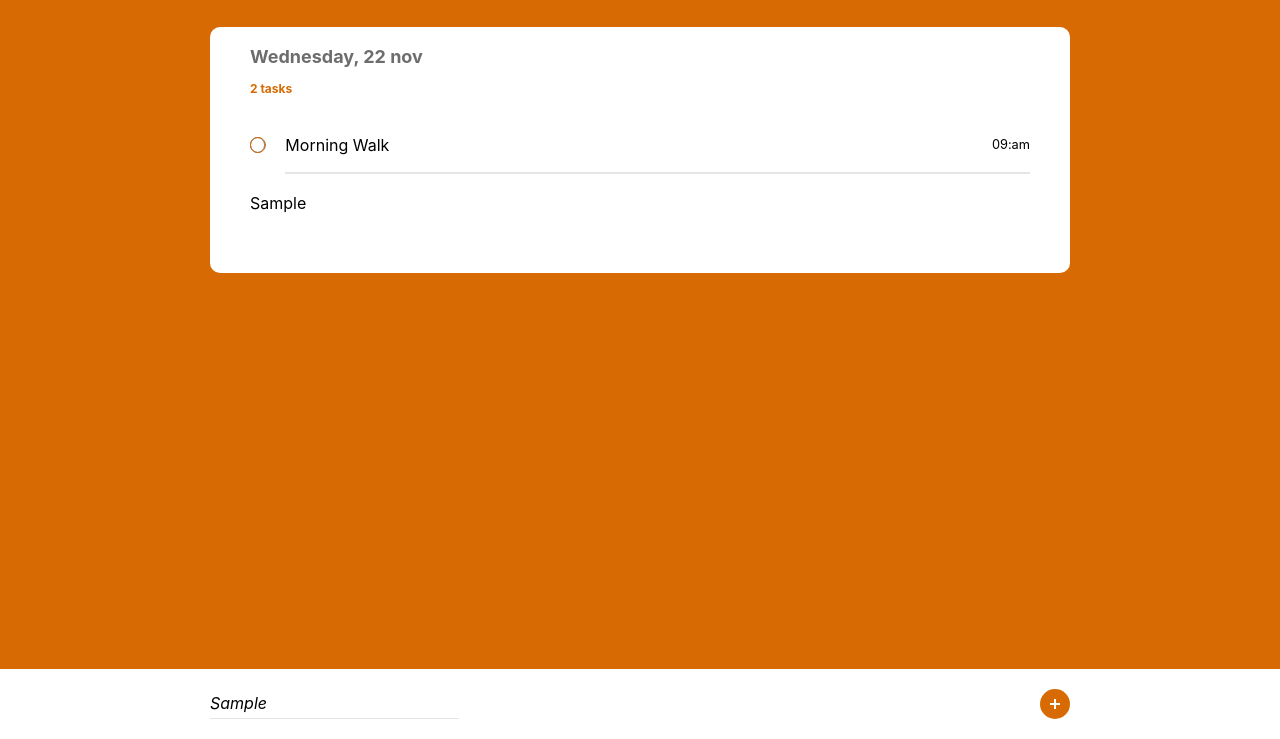
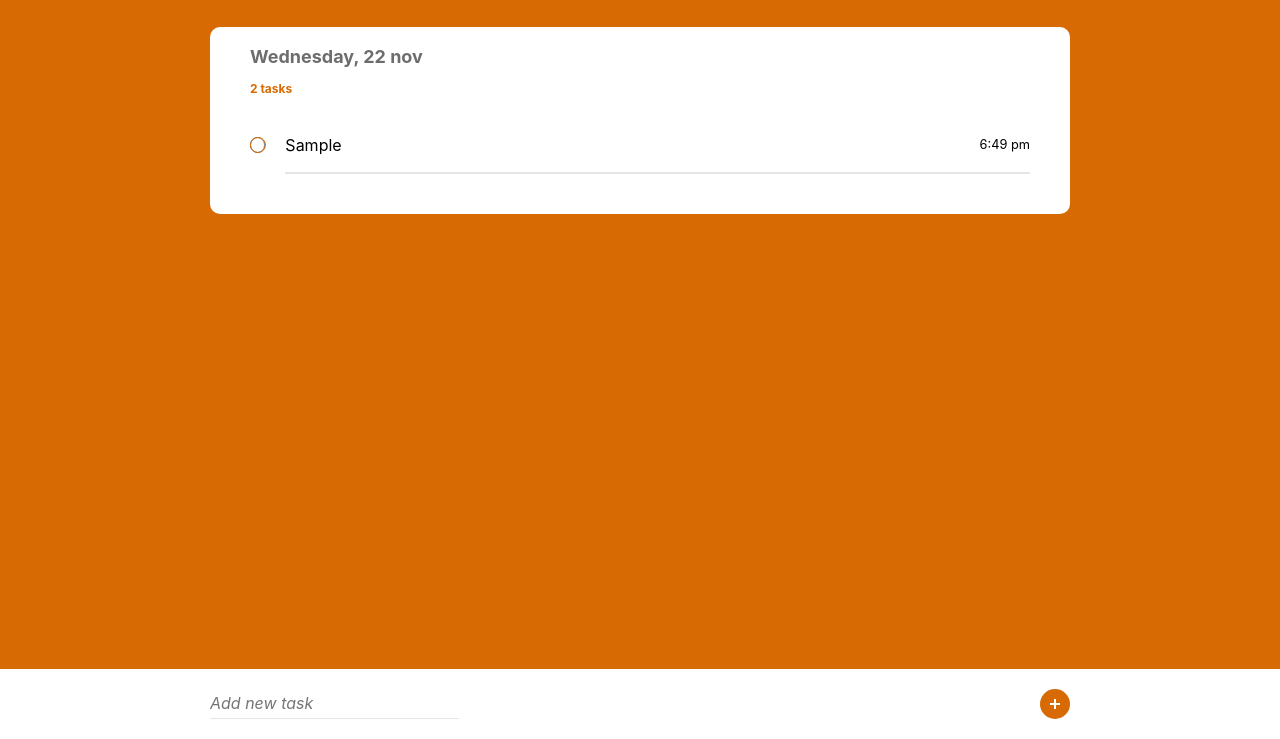
Before and after one commit to igorfiquene/todo, a website built with webpack: page src/index.html in a window 1280 px wide. Both pictures are taken after typing "Sample" into the empty fields and a click on the button 1055 px from the left and 765 px from the top of the page. Shown: the part 61-800 px from the top of the page. Built offline with nearby package versions, Linux system fonts and the light colour scheme.

Commit message:
feat: remove list

```diff
--- a/src/index.html
+++ b/src/index.html
@@ -2,7 +2,7 @@
 <html lang="en">
 <head>
   <meta charset="UTF-8">
-  <meta name="viewport" content="width=device-width, initial-scale=1">
+  <meta name="viewport" id="viewport" content="width=device-width, initial-scale=1, user-scalable=no">
   <title>To-do Vanilla</title>
 </head>
 <body>
@@ -27,18 +27,7 @@
         </div>
 
         <ul class="list__body">
-          <li class="list-item">
-            <input class="btn" type="checkbox">
 
-              <svg class="checkmark" xmlns="http://www.w3.org/2000/svg" width="15" height="15" fill="none" viewBox="0 0 29 28">
-                <path class="checkmark__check" fill="#D76A03" d="M27.235 1.636a3.626 3.626 0 00-5.713.034L10.25 16.264l-3.707-4.44A3.679 3.679 0 00.87 16.509l9.38 11.492L27.255 6.112a3.626 3.626 0 00-.02-4.476z"/>
-              </svg>
-
-            <div class="list-item__content">
-              <label>Morning Walk</label>
-              <small>09:am</small>
-            </div>
-          </li>
         </ul>
       </article>
     </div>
@@ -47,7 +36,6 @@
   <footer>
     <div class="limit">
       <form id="form-new-task">
-
         <input class="new-task" type="text" placeholder="Add new task">
         <button class="list-button btn" type="submit"></button>
       </form>
--- a/src/scripts/functions/todo.js
+++ b/src/scripts/functions/todo.js
@@ -2,41 +2,106 @@ export default function () {
 	const form = document.querySelector('#form-new-task');
 	const inputNewTask= document.querySelector('.new-task');
 	const listTasks = document.querySelector('.list__body');
-	// const listTodo = document.querySelector('.list__body');
+	let todos = [];
 
 	form.addEventListener('submit', (event) => {
 		event.preventDefault();
+		let value = inputNewTask.value;
 
-		var allTasks = JSON.parse(localStorage.getItem('item'));
-		console.log(allTasks);
-
-		if (inputNewTask.value == (null || "")) {
-			alert("Task can´t be empty!");
-		} else {
-			setNewTask(inputNewTask.value);
+		if (value) {
+			addTask(value);
 		}
 
 	});
 
-	function setNewTask(newTask) {
-		createLi('list-item', newTask);
-		setLocalStorage(newTask);
+	function addTask(task) {
+
+		// get current timmed
+		const str = new Date().toLocaleString('en-US', {
+			hour: 'numeric',
+			minute: 'numeric',
+			hour12: true
+		});
+
+		const todo = {
+			id: Math.random().toString(36),
+			date: str,
+			name: task
+		};
+
+		todos.push(todo);
+		addToLocalStorage(todos);
+
+		inputNewTask.value = '';
+
 	}
 
-	const createLi = (className, newTask) => {
-		const newTaskItem = document.createElement('li');
-		newTaskItem.setAttribute('class', className);
-		newTaskItem.innerHTML = newTask;
-		listTasks.appendChild(newTaskItem);
-	};
+	function addToLocalStorage(todos) {
+		localStorage.setItem('todos', JSON.stringify(todos));
+
+		renderTodos(todos);
+	}
+
+	function renderTodos(todos) {
+		listTasks.innerHTML = '';
+
+		const updateAttributes = (element, attributes) => {
+			for (let key in attributes) {
+				element.setAttribute(key, attributes[key]);
+			}
+		};
+
+		todos.forEach(item => {
+			const li = document.createElement('li');
+
+			updateAttributes(li, {
+				"data-id": item.id,
+				"class": "list-item"
+			});
+
+			li.innerHTML = `
+				<input class="btn" type="checkbox">
+
+				<svg class="checkmark" xmlns="http://www.w3.org/2000/svg" width="15" height="15" fill="none" viewBox="0 0 29 28">
+					<path class="checkmark__check" fill="#D76A03" d="M27.235 1.636a3.626 3.626 0 00-5.713.034L10.25 16.264l-3.707-4.44A3.679 3.679 0 00.87 16.509l9.38 11.492L27.255 6.112a3.626 3.626 0 00-.02-4.476z"/>
+				</svg>
+
+				<div class="list-item__content">
+					<label>${item.name}</label>
+					<small>${item.date}</small>
+				</div>
+			`;
+
+			listTasks.appendChild(li);
+		});
 
 
 
-	function setLocalStorage(inputValue) {
-		var task = [];
-		task = JSON.parse(localStorage.getItem('item')) || [];
-		task.push(inputValue);
-		localStorage.setItem('item', JSON.stringify(task));
 	}
 
+	function getFromLocalStorage() {
+		const reference = localStorage.getItem('todos');
+
+		if (reference) {
+			todos = JSON.parse(reference);
+			renderTodos(todos);
+		}
+	}
+
+	getFromLocalStorage();
+
+	function deleteTodo(id) {
+
+		todos = todos.filter(function(item) {
+			return item.id != id;
+		});
+
+		addToLocalStorage(todos);
+	}
+
+	listTasks.addEventListener('click', (e) => {
+		if (e.target.type == "checkbox") {
+			deleteTodo(e.target.parentNode.dataset.id);
+		}
+	});
 }
--- a/src/styles/partials/_main.scss
+++ b/src/styles/partials/_main.scss
@@ -41,6 +41,7 @@
 			display: flex;
 			margin-bottom: 40px;
 			position: relative;
+			z-index: 2;
 
 			.checkmark {
 				position: absolute;
--- a/src/styles/utils/_global.scss
+++ b/src/styles/utils/_global.scss
@@ -9,6 +9,8 @@ body {
 	position: relative;
 }
 
+small { text-transform: lowercase; }
+
 .limit {
 	max-width: $site-width;
 	margin: auto;
```
